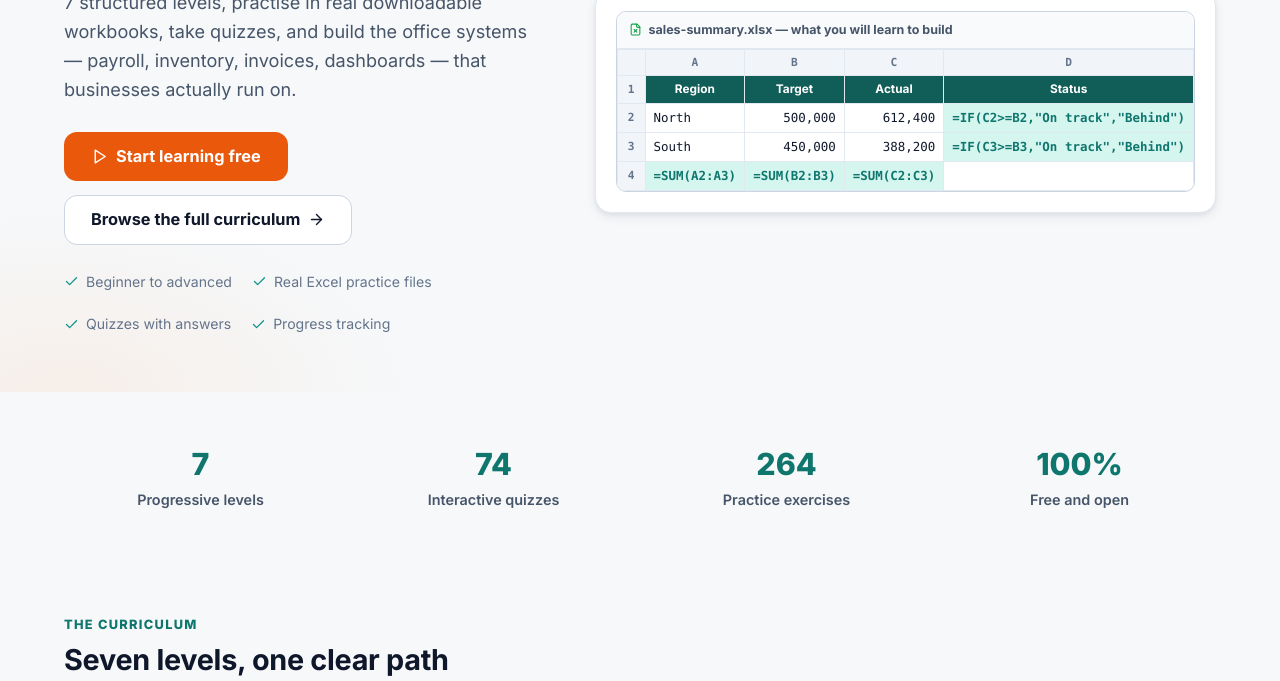
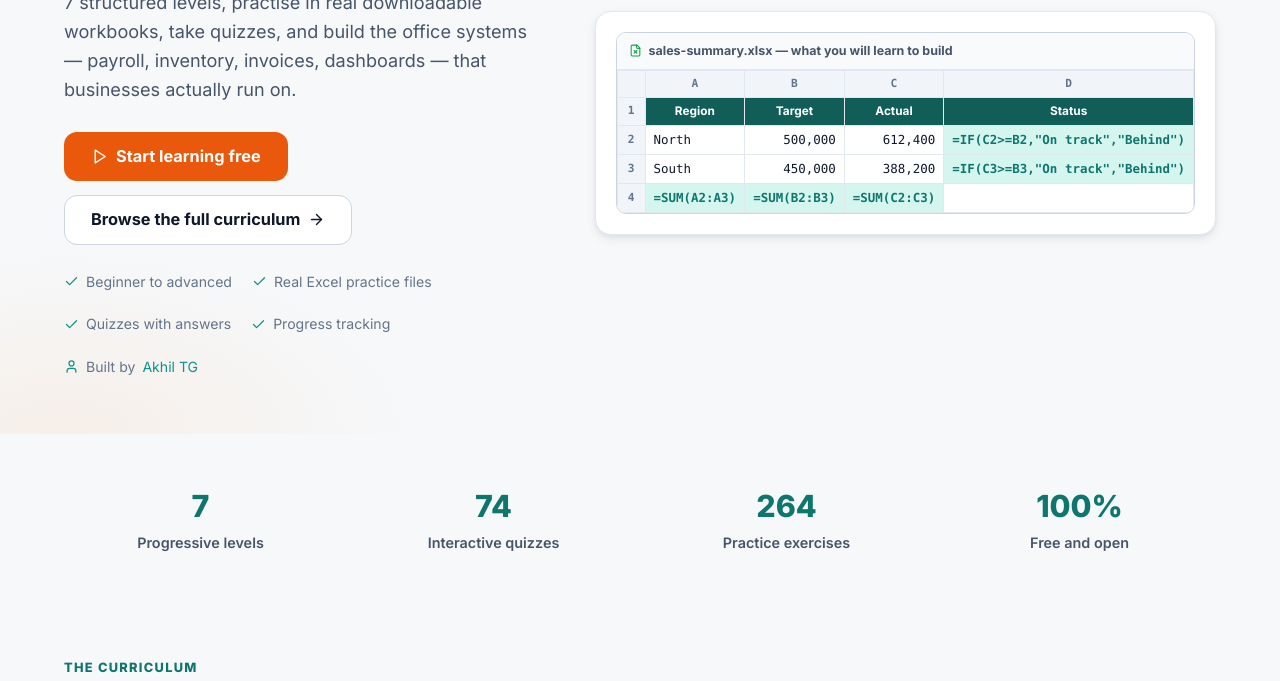
Before and after one commit to akhil-tg/Excel, a plain HTML site: page index.html in a window 1280 px wide. Shown: the part 382-1063 px from the top of the page. Drawn offline with Linux system fonts and the light colour scheme.

Commit message:
Add Built by Akhil TG credit to homepage hero and footer brand

```diff
--- a/index.html
+++ b/index.html
@@ -64,6 +64,7 @@
             <span><svg viewBox="0 0 24 24" fill="none" stroke="currentColor" stroke-width="2" stroke-linecap="round" stroke-linejoin="round"><path d="M20 6 9 17l-5-5"/></svg> Real Excel practice files</span>
             <span><svg viewBox="0 0 24 24" fill="none" stroke="currentColor" stroke-width="2" stroke-linecap="round" stroke-linejoin="round"><path d="M20 6 9 17l-5-5"/></svg> Quizzes with answers</span>
             <span><svg viewBox="0 0 24 24" fill="none" stroke="currentColor" stroke-width="2" stroke-linecap="round" stroke-linejoin="round"><path d="M20 6 9 17l-5-5"/></svg> Progress tracking</span>
+            <span><svg viewBox="0 0 24 24" fill="none" stroke="currentColor" stroke-width="2" stroke-linecap="round" stroke-linejoin="round"><path d="M19 21v-2a4 4 0 0 0-4-4H9a4 4 0 0 0-4 4v2"/><circle cx="12" cy="7" r="4"/></svg> Built by <a href="https://github.com/akhil-tg">Akhil TG</a></span>
           </div>
         </div>
         <div class="hero-visual" aria-hidden="true">
@@ -164,6 +165,7 @@
         <div class="footer-brand">
           <a class="brand" href="index.html"><span class="logo"><svg viewBox="0 0 24 24" fill="none" stroke="currentColor" stroke-width="2"><rect x="3" y="3" width="7" height="7" rx="1"/><rect x="14" y="3" width="7" height="7" rx="1"/><rect x="14" y="14" width="7" height="7" rx="1"/><rect x="3" y="14" width="7" height="7" rx="1"/></svg></span>Excel&nbsp;Lab</a>
           <p style="margin-top:12px">A complete, free Microsoft Excel course with real practice workbooks — from your first cell to Power Query, dashboards and VBA.</p>
+          <p style="margin-top:8px;font-size:.88rem">Built and maintained by <a href="https://github.com/akhil-tg">Akhil TG</a>.</p>
         </div>
         <div>
           <h4>Learn</h4>
```
